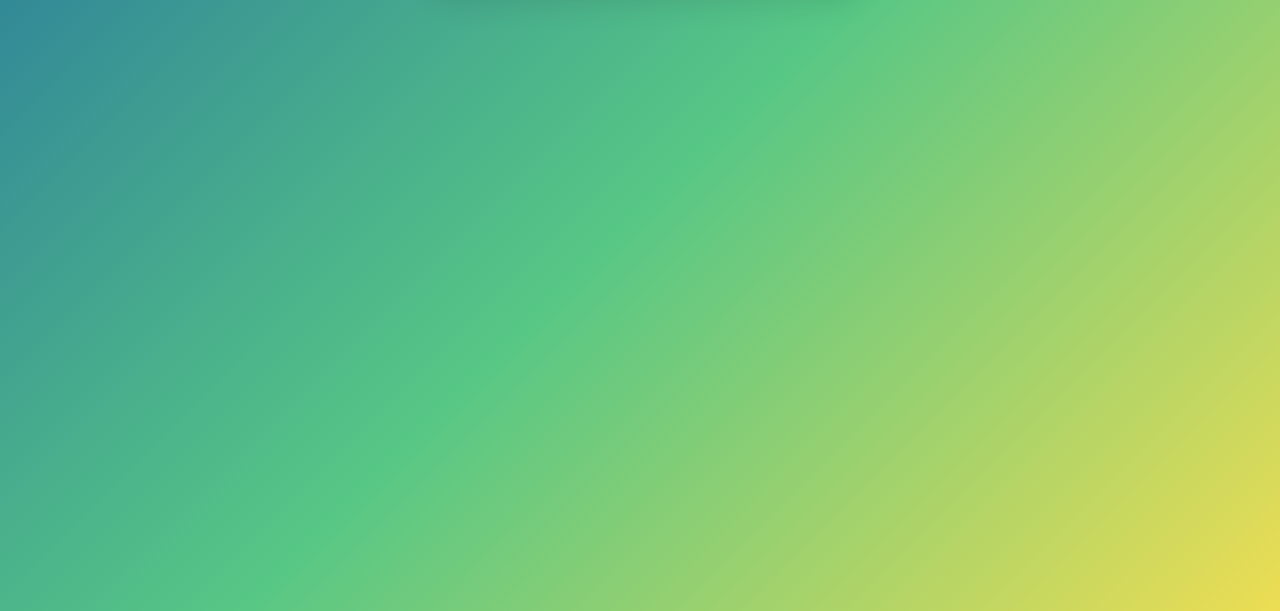
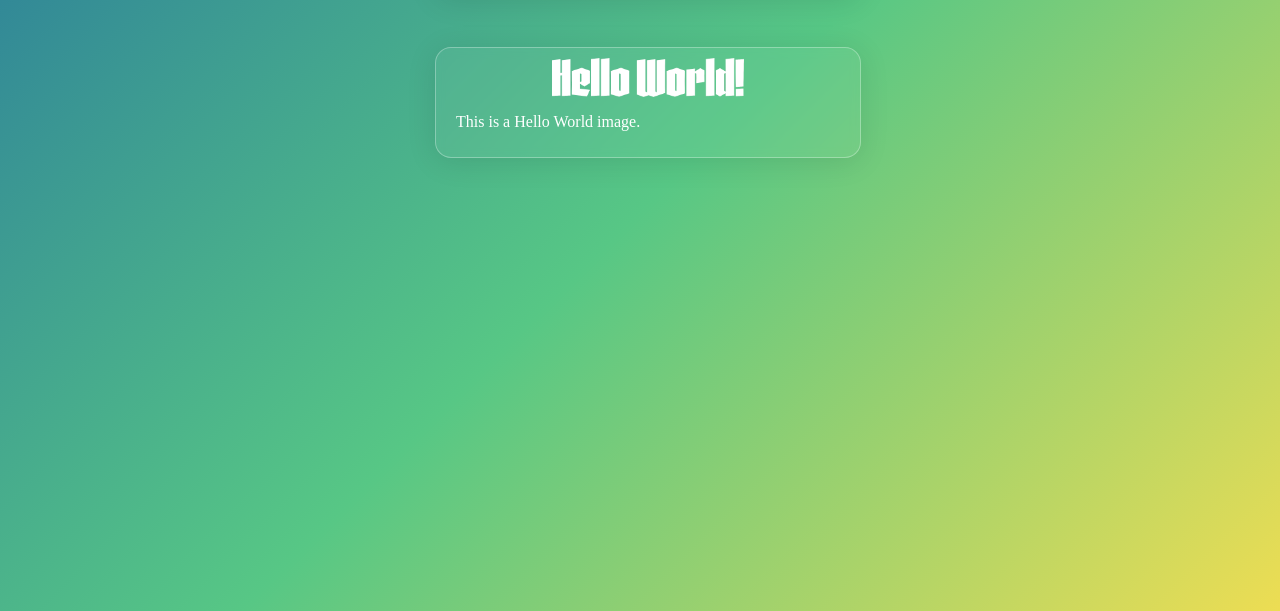
Before and after one commit to Dufalchetti/git_test, a plain HTML site: page index.html in a window 1280 px wide. Shown: the part 189-800 px from the top of the page. Drawn offline with Linux system fonts and the light colour scheme.

Commit message:
Aggiunta immagine alla pagina index.html

```diff
--- a/index.html
+++ b/index.html
@@ -12,5 +12,10 @@
         <h1>Hello world!</h1>
         <p>This is the first file in my new Git Repo.</p>
     </div>
+
+    <div class="center glass">
+        <img src="hello_world_img.png" alt="Hello World Image" style="margin: auto; display: block; width:50%; max-width:960px">
+        <p>This is a Hello World image.</p>
+    </div>
 </body>
 </html>
```
Also changed, not shown: hello_world_img.png (added).
